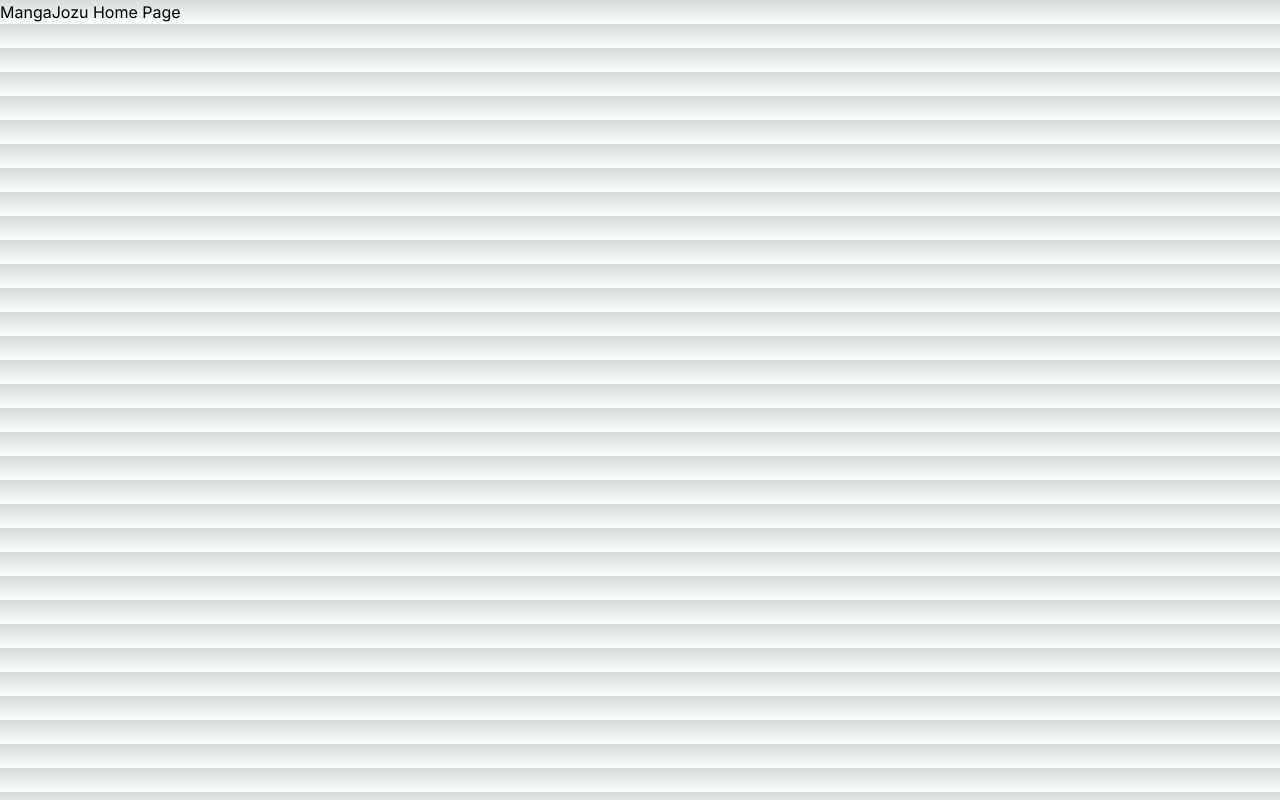
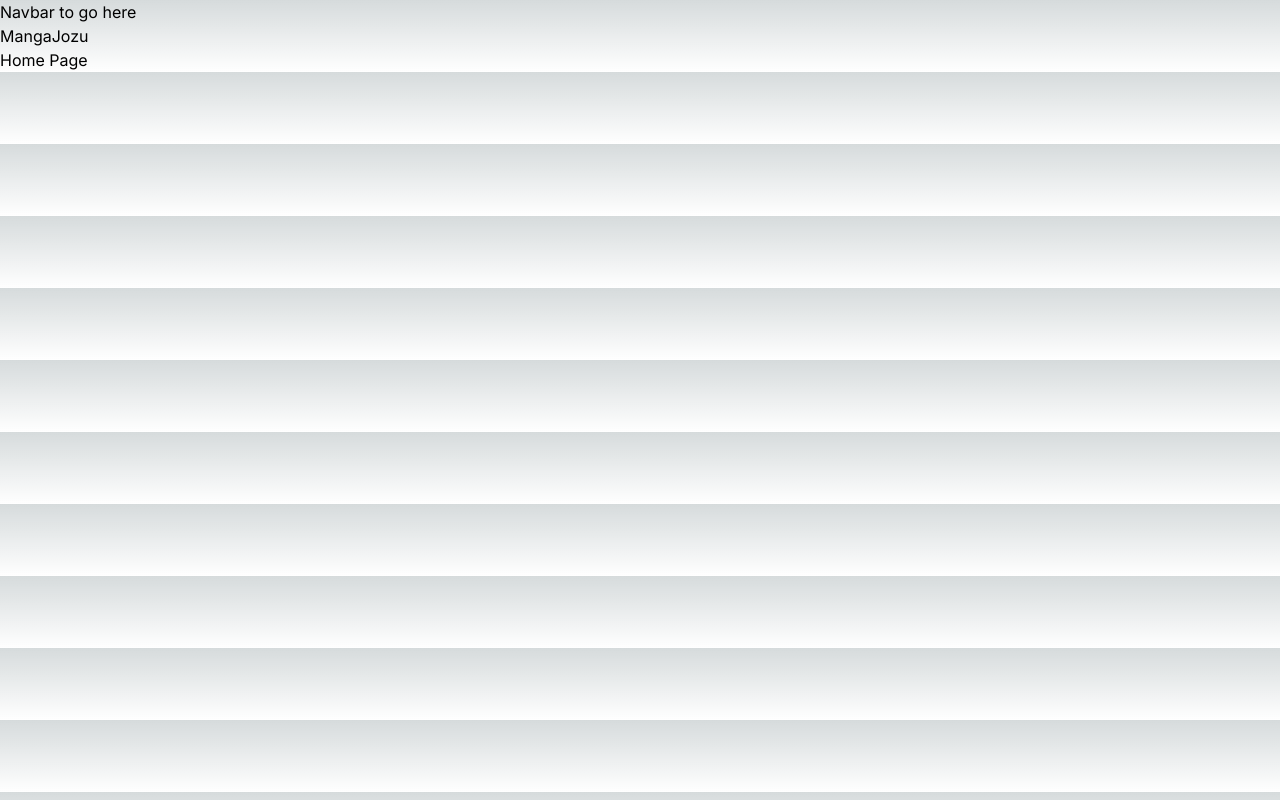
Before and after one commit to BrandonCarp/mangajozufrontend, a Next.js app: page / in a window 1280 px wide. Built offline with nearby package versions, Linux system fonts and the light colour scheme.

Commit message:
navbar and notes

```diff
--- a/app/anime/layout.tsx
+++ b/app/anime/layout.tsx
@@ -1,9 +1,8 @@
+import Navbar from "../ui/navbar/nav-links";
 export default function Layout({ children }: { children: React.ReactNode }) {
   return (
     <div className="flex h-screen flex-col md:flex-row md:overflow-hidden">
-      <div className="w-full flex-none md:w-64">
-        <h1>Nav Bar Here</h1>
-      </div>
+      <div className="w-full flex-none md:w-64"></div>
       <div className="flex-grow p-6 md:overflow-y-auto md:p-12">{children}</div>
     </div>
   );
--- a/app/layout.tsx
+++ b/app/layout.tsx
@@ -1,6 +1,7 @@
 import type { Metadata } from "next";
 import { Inter } from "next/font/google";
 import "./globals.css";
+import Navbar from "./ui/navbar/nav-links";
 
 const inter = Inter({ subsets: ["latin"] });
 
@@ -16,7 +17,10 @@ export default function RootLayout({
 }>) {
   return (
     <html lang="en">
-      <body className={`${inter.className} antialiased`}>{children}</body>
+      <body className={`${inter.className} antialiased`}>
+        <Navbar />
+        {children}
+      </body>
     </html>
   );
 }
--- a/app/page.tsx
+++ b/app/page.tsx
@@ -3,9 +3,10 @@ import Image from "next/image";
 export default function Home() {
   return (
     <div>
-      <nav>
-        <h1>MangaJozu Home Page</h1>
-      </nav>
+      <h1>MangaJozu </h1>
+      <h2>Home Page</h2>
+
+      {/* Slide show component for developers picks  static files*/}
     </div>
   );
 }
--- a/app/ui/navbar/nav-links.tsx
+++ b/app/ui/navbar/nav-links.tsx
@@ -3,6 +3,23 @@
 // import Link from "next/link";
 // import { usePathname } from "next/navigation";
 // import clsx from "clsx";
+
+// Notes
+// hamburger menu side nav for mobile
+// links from hamburger on nav when large screen
+
+// search icon ok no signup
+// saved anime requires signup/permission?
+// user account
+
+// create color schema, and default font
+export default function Navbar() {
+  return (
+    <div>
+      <h1>Navbar to go here</h1>
+    </div>
+  );
+}
 
 // // Map of links to display in the side navigation.
 // // Depending on the size of the application, this would be stored in a database.
```
